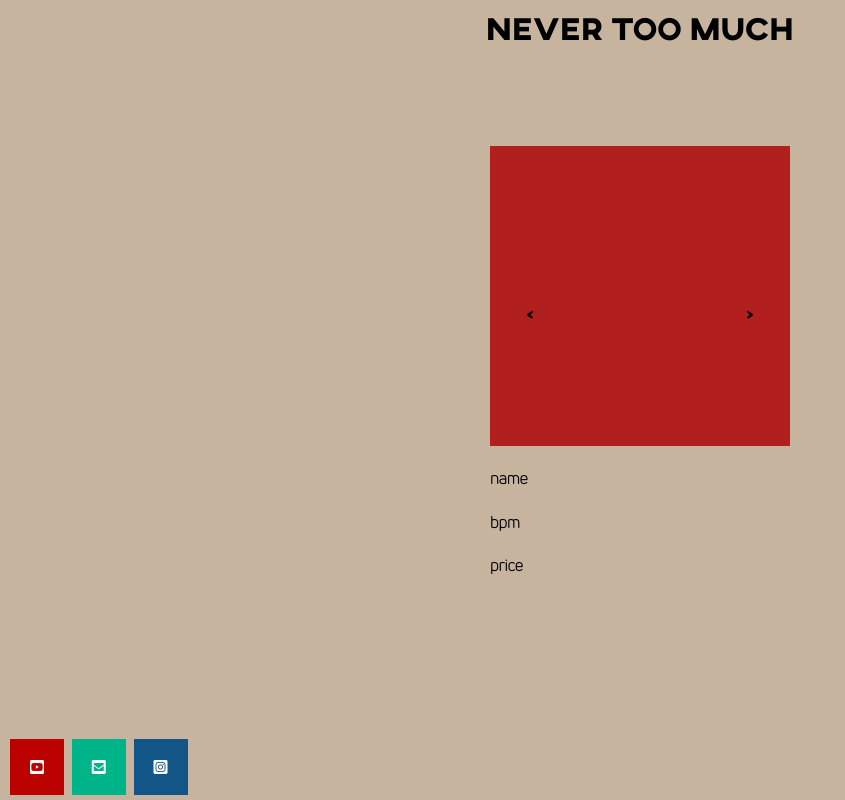
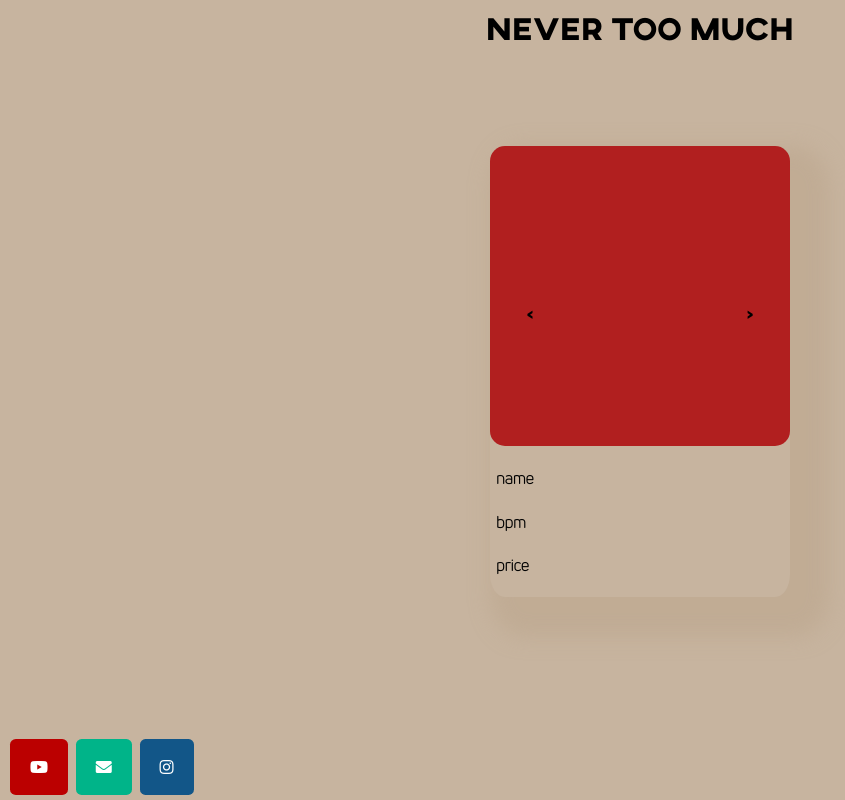
Before and after one commit to StanleyDelva/BeatStore, a plain HTML site: page index.html in a window 1280 px wide. Shown: the whole page, without its empty margins (0-845 px from the left). Drawn offline with Linux system fonts and the light colour scheme.

Commit message:
More Styling

```diff
--- a/index.html
+++ b/index.html
@@ -59,9 +59,9 @@
 
     </div>
     <footer class="footer">
-        <i class="fab fa-youtube-square" href="#"></i>
-        <i class="fas fa-envelope-square" href="#"></i>
-        <i class="fab fa-instagram-square" href="#"></i>
+        <i class="fab fa-youtube" href="#"></i>
+        <i class="fas fa-envelope" href="#"></i>
+        <i class="fab fa-instagram" href="#"></i>
     </footer>
 
     <script src="app.js"></script>
--- a/styles.css
+++ b/styles.css
@@ -49,6 +49,11 @@ h1 {
 .container .beatInfo--visible {
     display: block;
     animation: fadeVisibility 0.5s;
+    box-shadow: 20px 20px 20px 20px rgba(189, 167, 142, 0.6);
+}
+
+.beatInfo--visible, .beatInfo img {
+    border-radius: 5%;
 }
 
 .container .container-actions {
@@ -85,7 +90,7 @@ h1 {
 }
 
 .container .beatInfo ul {
-    padding-left: 0;
+    padding-left: 2%;
     overflow: hidden;
     margin: 0;
     text-align: left;
@@ -110,8 +115,8 @@ footer {
 }
 
 .fab, .fas {
+    border-radius: 10%;
     padding: 20px;
-    width: 50;
     margin: 5px 2px;
 }
 
@@ -120,17 +125,17 @@ footer {
     opacity: .7;
 }
 
-.fa-instagram-square {
+.fa-instagram {
     background: #125688;
     color: white;
 }
 
-.fa-envelope-square {
+.fa-envelope {
     background: #00b489;
     color: white;
 }
 
-.fa-youtube-square {
+.fa-youtube {
     background: #bb0000;
     color: white;
 }
```
